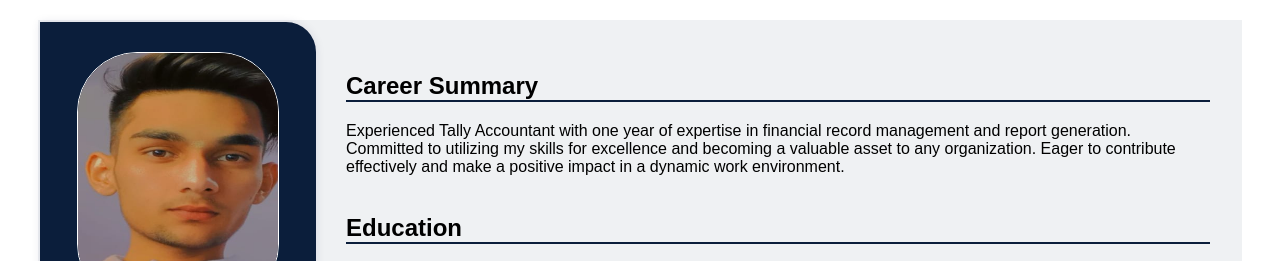
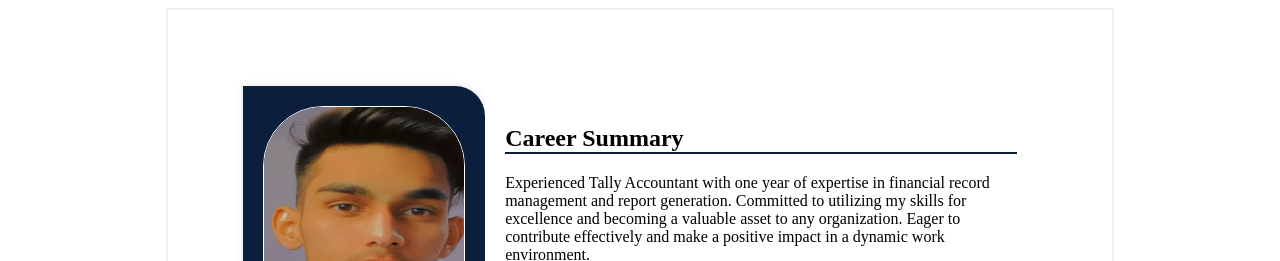
Before and after one commit to JatinBansal09/Resume_Aniket, a plain HTML site: page Index.html in a window 1280 px wide. Shown: the top 261 px of the page. Drawn offline with Linux system fonts and the light colour scheme.

Commit message:
Update Index.html

```diff
--- a/Index.html
+++ b/Index.html
@@ -6,21 +6,26 @@
     <title>Aniket</title>
     <style>
         body {
+            body {
             font-family: Arial, sans-serif;
-            margin: 20px;
+            margin: 0;
+            padding: 0;
+        }
         }
 
         .resume-container {
-            max-width: 1200px;
+            width: 210mm; /* A4 width */
+            height: 297mm; /* A4 height */
             margin: 0 auto;
+            padding: 20mm;
             border: 2px solid #eff1f3;
-            background-color: #eff1f3;
+            background-color: white;
             display: flex;
         }
 
         .left-section {
-            padding: 30px;
-            width: 20%;
+            padding: 20px;
+            width: 30%;
             border-top-right-radius: 30px; /* Curved top left corner */
             border-bottom-right-radius: 30px; /* Curved bottom left corner */
             background-color: #0b1e3b;
@@ -30,8 +35,9 @@
 
         .right-section {
             width: 80%;
-            padding: 30px;
+            padding: 20px;
             color: black;
+            background-color: white;
         }
 
         h1 {
```
